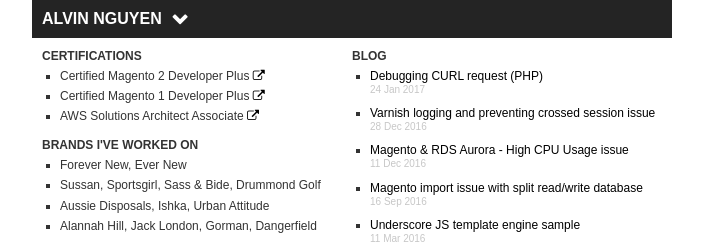
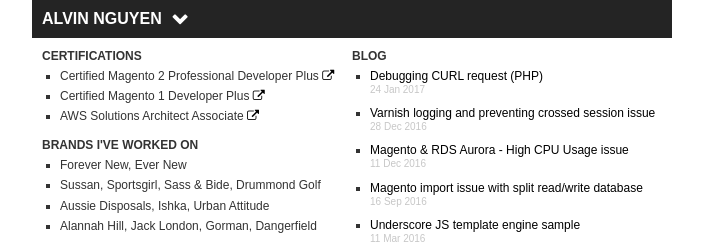
Before and after one commit to alvinnguyen/alvinnguyen.github.io, a Jekyll site: the page built from index.html, in a window 1280 px wide. Shown: the top 247 px of the page, without its empty margins (288-991 px from the left). Built offline with Jekyll 4.4.1, drawn with Linux system fonts in a browser that asks for light colours; nearby versions of some CDN libraries.

Commit message:
Update index.html

```diff
--- a/index.html
+++ b/index.html
@@ -5,7 +5,7 @@
     <div class="col-lg-6">
         <b class="homepage-section">CERTIFICATIONS</b>
         <ul>
-            <li>Certified Magento 2 Developer Plus <a target="_blank" href="http://goo.gl/Q94tig"><i class="fa fa-external-link"></i></a></li>
+            <li>Certified Magento 2 Professional Developer Plus <a target="_blank" href="http://goo.gl/Q94tig"><i class="fa fa-external-link"></i></a></li>
             <li>Certified Magento 1 Developer Plus <a target="_blank" href="http://goo.gl/Q94tig"><i class="fa fa-external-link"></i></a></li>
             <li>AWS Solutions Architect Associate <a target="_blank" href="https://goo.gl/OA0hmN"><i class="fa fa-external-link"></i></a></li>
         </ul>
```
